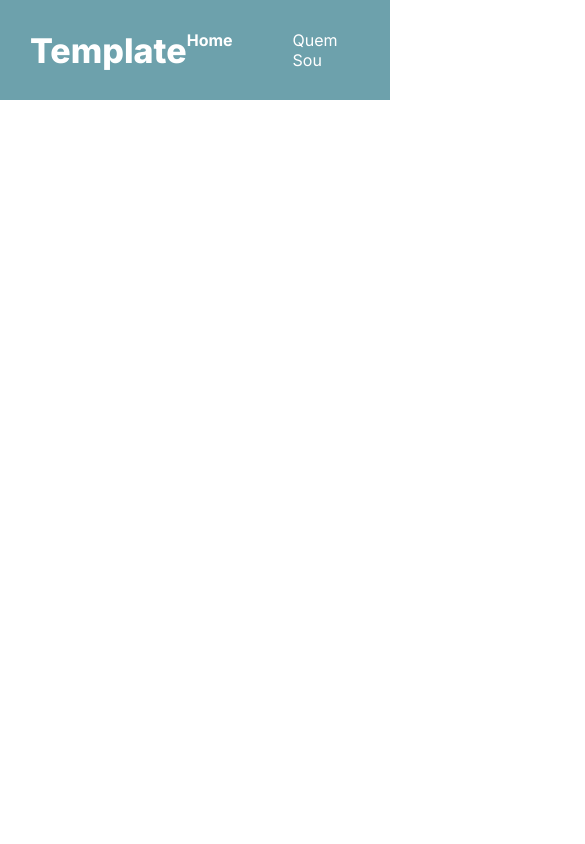
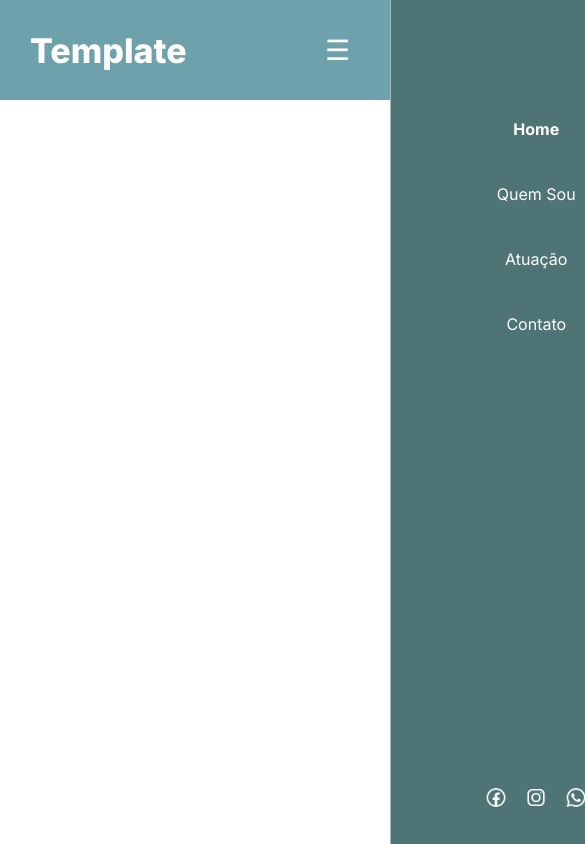
Before and after one commit to madrigueira/Template-Advogado, a React (Vite) app: page / in a window 390 px wide. Shown: the top 844 px of the page, 585 px wide, since content can reach past the window. Built offline with nearby package versions, Linux system fonts and the light colour scheme.

Commit message:
Deixando a Header responsiva

```diff
--- a/src/components/Header/index.jsx
+++ b/src/components/Header/index.jsx
@@ -5,16 +5,26 @@ import insta from "../../assets/social-icons/insta.png";
 import wpp from "../../assets/social-icons/wpp.png";
 
 const Header = () => {
+  function toggleMobileMenu() {
+    const nav = document.querySelector("nav");
+    nav.classList.toggle("active");
+  }
+
   return (
     <div className="Header">
       <header>
         <h2>Template</h2>
+        <button className="btnMobile" onClick={toggleMobileMenu}>
+          ☰
+        </button>
         <nav>
+          <button className="btnMobile" onClick={toggleMobileMenu}>
+            ✕
+          </button>
           <a className="active">Home</a>
           <a>Quem Sou</a>
           <a>Atuação</a>
           <a>Contato</a>
-        </nav>
           <div className="social-network">
             <a href="#">
               <img src={face} alt="Facebook" />
@@ -26,6 +36,7 @@ const Header = () => {
               <img src={wpp} alt="Whatsapp" />
             </a>
           </div>
+        </nav>
       </header>
     </div>
   );
--- a/src/components/Header/index.scss
+++ b/src/components/Header/index.scss
@@ -17,10 +17,14 @@
       font-weight: 800;
     }
 
+    .btnMobile {
+      display: none;
+    }
+
     nav {
       display: flex;
+      align-items: center;
       gap: 60px;
-      margin-right: 90px;
 
       a {
         color: $White;
@@ -38,11 +42,11 @@
           font-weight: 700;
         }
       }
-    }
 
       .social-network {
         display: flex;
         gap: 15px;
+        margin-left: 30px;
 
         img {
           width: 25px;
@@ -57,6 +61,42 @@
       }
     }
   }
+}
 
 @media only screen and (max-width: 900px) {
+  .Header {
+    header {
+      .btnMobile {
+        display: flex;
+        margin-left: auto;
+        padding: 5px 10px;
+        background-color: transparent;
+        border: 0;
+        font-size: 28px;
+        color: $White;
       }
+
+      nav {
+        position: fixed;
+        top: 0;
+        right: 0;
+        flex-direction: column;
+        gap: 45px;
+        width: 75vw;
+        height: 100vh;
+        padding: 30px;
+        background-color: $Cyan;
+        transform: translateX(75vw);
+        transition: 0.4s;
+
+        &.active {
+          transform: translateX(0);
+        }
+
+        .social-network {
+          margin: auto 0 0 0;
+        }
+      }
+    }
+  }
+}
--- a/src/index.scss
+++ b/src/index.scss
@@ -12,7 +12,7 @@ $GreenZap: #6acd47;
 // VARIABLES
 @mixin DivFlex {
   display: flex;
-  width: 1200px;
+  width: 1225px;
   margin: auto;
   padding: 0 30px;
 }
```
Lines whose indentation alone changed are shown as unchanged.
